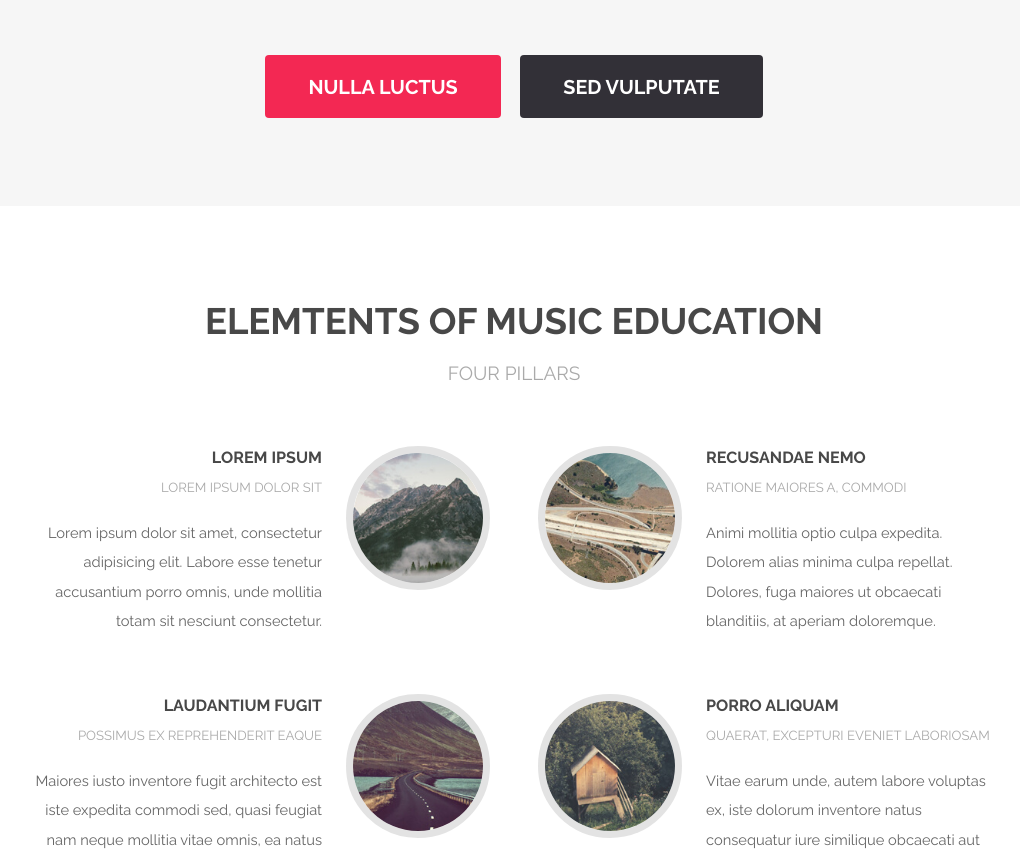
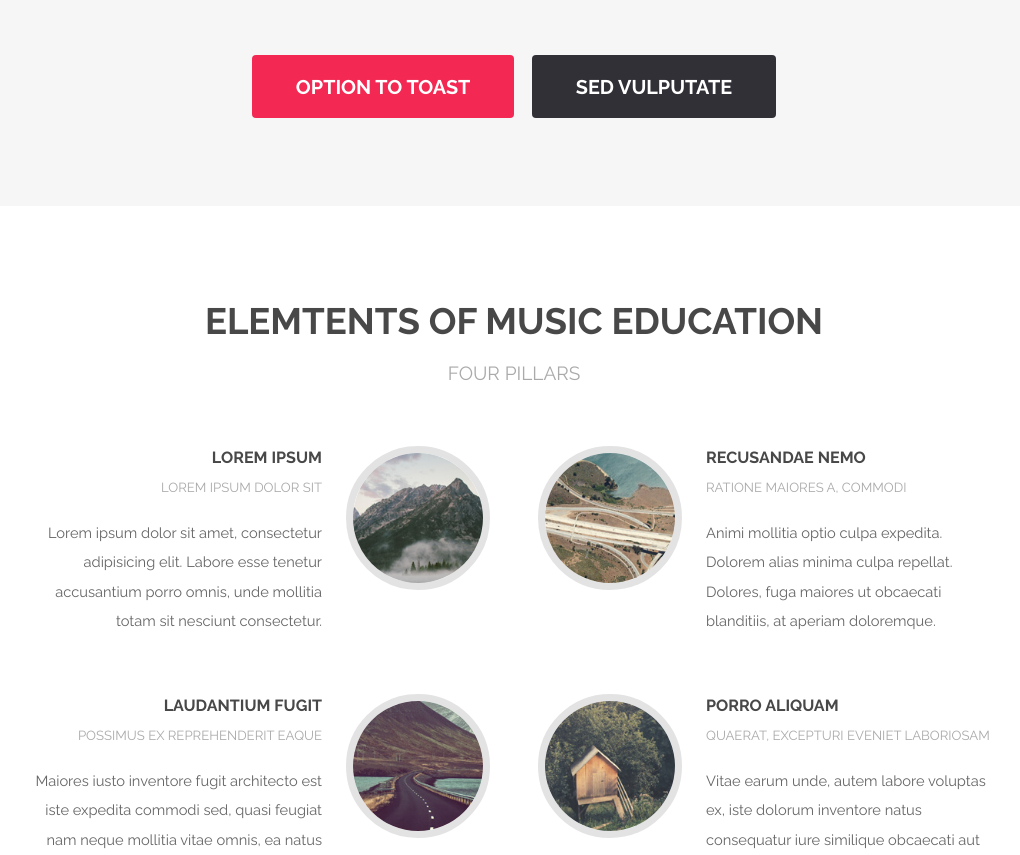
Before and after one commit to toussam87/mreed88.github.io, a plain HTML site: page index.html in a window 1280 px wide. Shown: the part 1986-2841 px from the top of the page, without its empty margins (126-1146 px from the left). Drawn offline with Linux system fonts and the light colour scheme.

Commit message:
edit main youtube button link
edit main youtube button link

```diff
--- a/index.html
+++ b/index.html
@@ -83,7 +83,7 @@
 							</div>
 						</div>
 						<ul class="actions">
-							<li><a href="#" class="button special big">Nulla luctus</a></li>
+							<li><a href="https://youtu.be/IbQlcPsD2l8" class="button special big">Option To Toast</a></li>
 							<li><a href="#" class="button big">Sed vulputate</a></li>
 						</ul>
 					</div>
```
